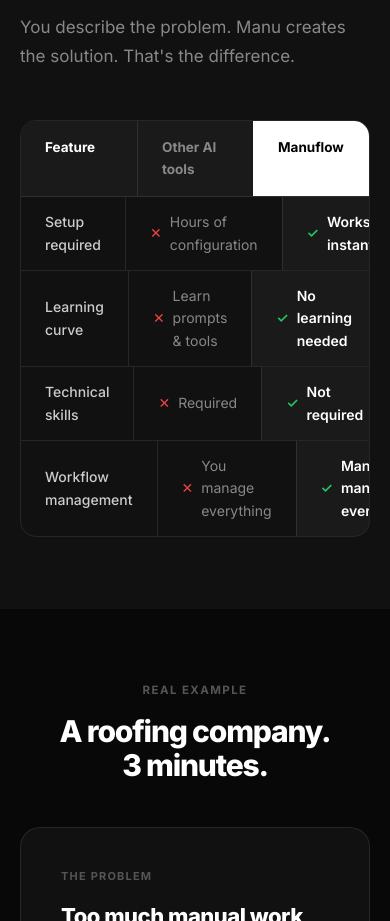
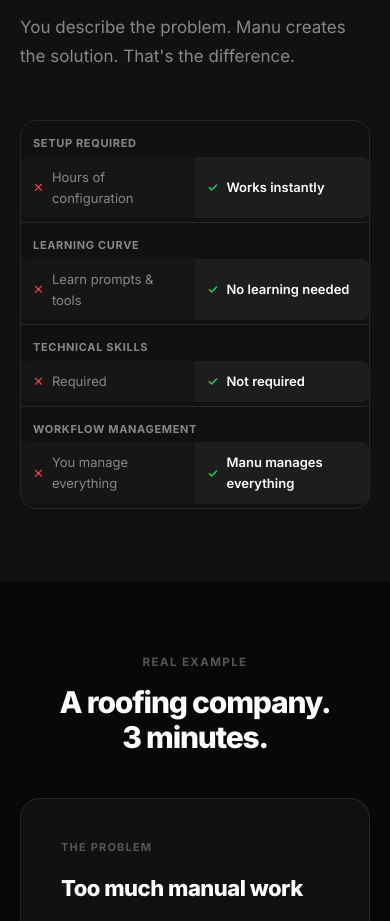
Before and after one commit to alhahas11-bit/manuflow, a plain HTML site: page index.html in a window 390 px wide. Shown: the part 4757-5678 px from the top of the page. Drawn offline with Linux system fonts and the light colour scheme.

Commit message:
Make comparison table mobile responsive

```diff
--- a/index.html
+++ b/index.html
@@ -230,6 +230,14 @@
   .container,.container-sm{padding:0 20px}
   section{padding:72px 0}
   footer{flex-direction:column;gap:10px;text-align:center}
+
+  /* Compare table mobile */
+  .compare-head{display:none}
+  .compare-row{display:grid;grid-template-columns:1fr 1fr;grid-template-rows:auto auto;padding:4px 0}
+  .cr-cell{border:none!important;padding:10px 12px!important;font-size:13px}
+  .cr-cell:nth-child(1){grid-column:1/-1;font-size:11px;font-weight:700;color:#888;text-transform:uppercase;letter-spacing:.06em;padding-bottom:4px!important}
+  .cr-cell:nth-child(2){background:rgba(255,255,255,.02);border-radius:8px 0 0 8px}
+  .cr-cell:nth-child(3){background:rgba(255,255,255,.05);border-radius:0 8px 8px 0}
 }
 </style>
 </head>
```
Also changed, not shown: manuflow.html (+8 -0 lines).
